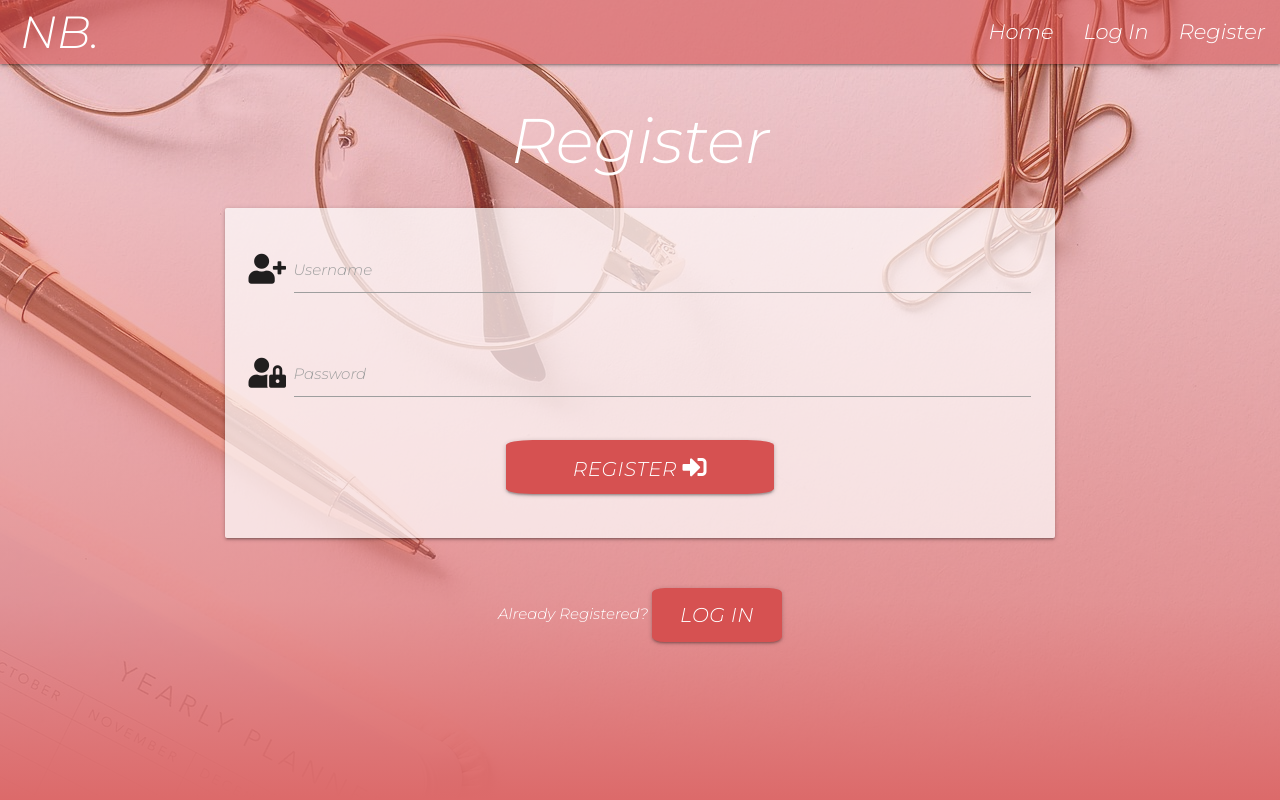
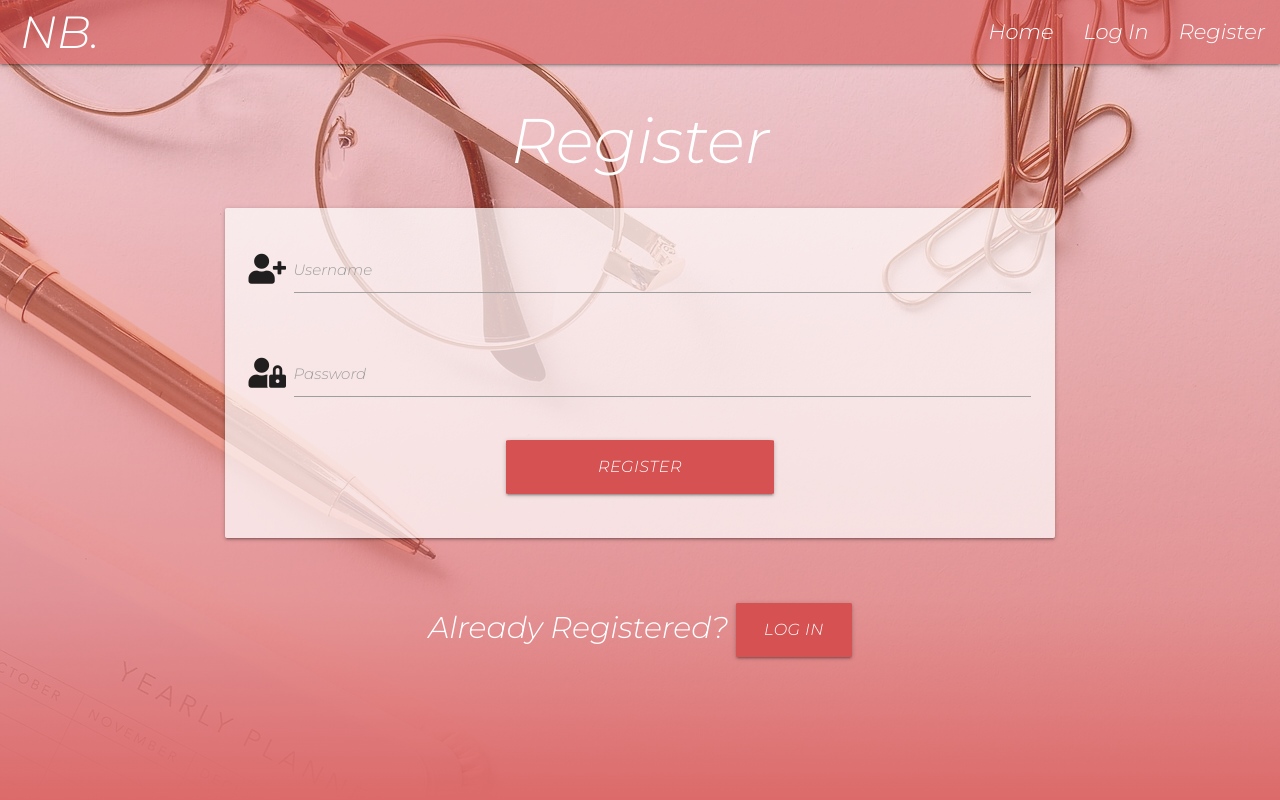
Before and after one commit to Code-Institute-Submissions/Ms3-project-3, a Flask app: page /register in a window 1280 px wide. Run offline with Flask 2, Linux system fonts and the light colour scheme; some libraries are stand-ins or nearby versions.

Commit message:
changed the buttons so it fits the page better, updated app.py so admin has full access to all notes

```diff
--- a/app.py
+++ b/app.py
@@ -142,7 +142,10 @@ def get_notes():
         """
         Admin has acces to all notes, user sees own notes
         """
-        notes = mongo.db.notes.find() if session["user"] == ADMIN_USERNAME else mongo.db.notes.find({"created_by": session["user"]})
+        if session["user"] == ADMIN_USERNAME:
+            notes = mongo.db.notes.find()
+        else:
+            notes =  mongo.db.notes.find({"created_by": session["user"]})
         return render_template("notes.html", notes=notes)
     return redirect(url_for("login"))
 
@@ -187,7 +190,12 @@ def edit_note(note_id):
     check if the user is the author of the note
     """
     note = mongo.db.notes.find_one({"_id": ObjectId(note_id)})
-    if note["created_by"] == session.get("user"):
+    if session["user"]:
+        # Admin has acces to all recipes
+        if session["user"] == ADMIN_USERNAME:
+            notes = mongo.db.notes.find()
+        else:
+            notes =  mongo.db.notes.find({"created_by": session["user"]})
         """
         Post the strings to mongo db
         """
@@ -216,7 +224,12 @@ def delete_note(note_id):
     check if the user is the author of the note
     """
     note = mongo.db.notes.find_one({"_id": ObjectId(note_id)})
-    if note["created_by"] == session.get("user"):
+    if session["user"]:
+        # Admin has acces to all recipes
+        if session["user"] == ADMIN_USERNAME:
+            notes = mongo.db.notes.find()
+        else:
+            notes = mongo.db.notes.find({"created_by": session["user"]})
         """
         Remove ObjectId from mongo db
         """
--- a/static/css/style.css
+++ b/static/css/style.css
@@ -68,17 +68,17 @@ nav .brand-logo {
     margin-right: 10px;
 }
 
-.regBtn-container button {
+.loginBtn-container button, .regBtn-container button {
     background-color: rgba(214, 81, 81, 1);
-    border-radius: 10%;
-    font-size: 20px;
+    border-radius: 2%;
+    font-size: 16px;
     font-family: "Montserrat";
 }
 
 #general-btn {
     background-color: rgba(214, 81, 81, 1);
-    border-radius: 10%;
-    font-size: 20px;
+    border-radius: 2%;
+    font-size: 16px;
     font-family: "Montserrat";
 }
 
@@ -225,7 +225,7 @@ nav .brand-logo {
     background-color: white;
 }
 
-.register-container p {
+.regBtn-container p, .loginBtn-container p {
     font-size: 30px;
 }
 
--- a/templates/login.html
+++ b/templates/login.html
@@ -34,7 +34,7 @@
                     <div class="row">
                         <div class="col s12 center-align">
                             <button id="general-btn" type="submit" class="btn-large">
-                                Log In <i class="fas fa-sign-in-alt"></i>
+                                Log In
                             </button>
                         </div>
                     </div>
@@ -44,7 +44,7 @@
     </div>
 
     <!-- Register button -->
-    <div class="register-container">
+    <div class="regBtn-container">
         <div class="row">
             <div class="col s12">
                 <p class="center-align white-text">
--- a/templates/register.html
+++ b/templates/register.html
@@ -33,7 +33,7 @@
                     <!-- Register -->
                     <div class="row">
                         <button id="general-btn" type="submit" class="col s4 offset-s4 btn-large">
-                            Register <i class="fas fa-sign-in-alt"></i>
+                            Register
                         </button>
                     </div>
                 </div>
@@ -41,7 +41,7 @@
         </div>
     </div>
     <!-- Log in button -->
-    <div class="regBtn-container">
+    <div class="loginBtn-container">
         <div class="row">
             <div class="col s12">
                 <p class="center-align white-text">
```
Also changed, not shown: templates/notes.html (+0 -33 lines).
